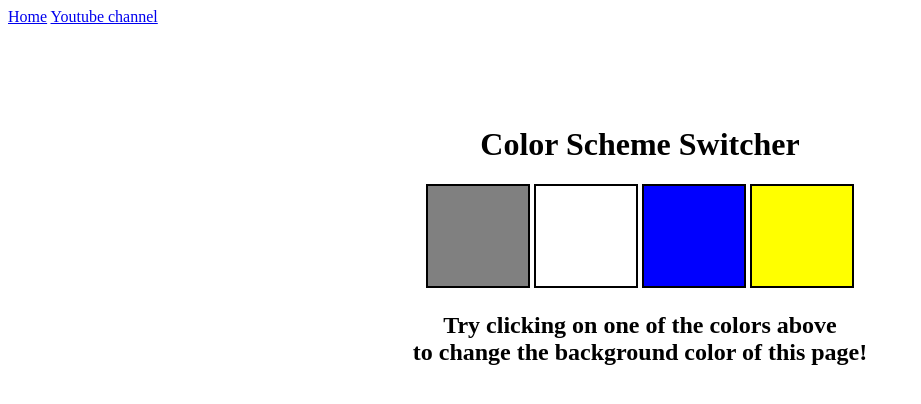
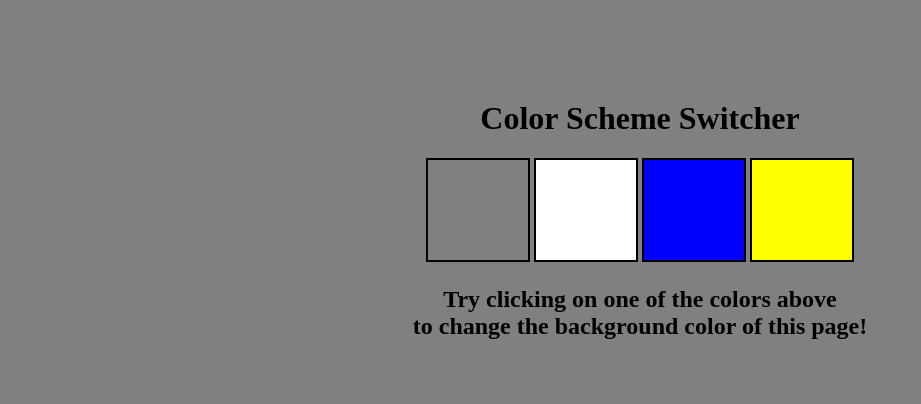
Before and after one commit to zaidfayaz/development, a plain HTML site: page JS-Practice/07-Projects/1-colorChanger/index.html in a window 1280 px wide. Both pictures are taken after a click on the element 478 px from the left and 236 px from the top of the page. Shown: the whole page, without its empty margins (0-921 px from the left). Drawn offline with Linux system fonts and the light colour scheme.

Commit message:
modified

```diff
--- a/JS-Practice/07-Projects/1-colorChanger/index.html
+++ b/JS-Practice/07-Projects/1-colorChanger/index.html
@@ -1,33 +1,17 @@
 <!DOCTYPE html>
 <html lang="en">
+
 <head>
   <meta charset="UTF-8" />
   <meta name="viewport" content="width=device-width, initial-scale=1.0" />
   <meta http-equiv="X-UA-Compatible" content="ie=edge" />
   <link rel="stylesheet" href="style.css" />
-    <link rel="stylesheet" href="../styles.css" />
+  <!-- <link rel="stylesheet" href="../styles.css" /> -->
   <title>JavaScript Background Color Switcher</title>
 </head>
+
 <body>
-    <nav>
-      <a href="/" aria-current="page">Home</a>
-      <a target="_blank" href="https://www.youtube.com/@chaiaurcode"
-        >Youtube channel</a
-      >
-    </nav>
   <div class="canvas">
-      <!-- <a
-        style="
-          background-color: #fff;
-          padding: 10px 30px;
-          border-radius: 8px;
-          color: #212121;
-          text-decoration: none;
-          border: 2px solid #212121;
-        "
-        href="../index.html"
-        >Back to Home Page</a
-      > -->
     <h1>Color Scheme Switcher</h1>
     <span class="button" id="grey"></span>
     <span class="button" id="white"></span>
@@ -40,4 +24,5 @@
   </div>
   <script src="script.js"></script>
 </body>
+
 </html>
--- a/JS-Practice/07-Projects/1-colorChanger/script.js
+++ b/JS-Practice/07-Projects/1-colorChanger/script.js
@@ -2,10 +2,20 @@ const buttons = document.querySelectorAll('.button');
 const body = document.querySelector('body');
 
 buttons.forEach((button) => {
+    // console.log(button);
     button.addEventListener('click', function(e){
-        console.log(e);
-        console.log(e.target);
+        // console.log(e);
+        // console.log(e.target);
+        if (e.target.id === "grey"){
+            body.style.backgroundColor = e.target.id;
+        }else if(e.target.id === "white"){
+            body.style.backgroundColor = e.target.id;
+        }else if (e.target.id === "blue"){
+            body.style.backgroundColor = e.target.id;
+        }
+        else{
+            body.style.backgroundColor = e.target.id;
+        }
 
-    })
-
-} )
+    });
+});
```
Lines whose indentation alone changed are shown as unchanged.
